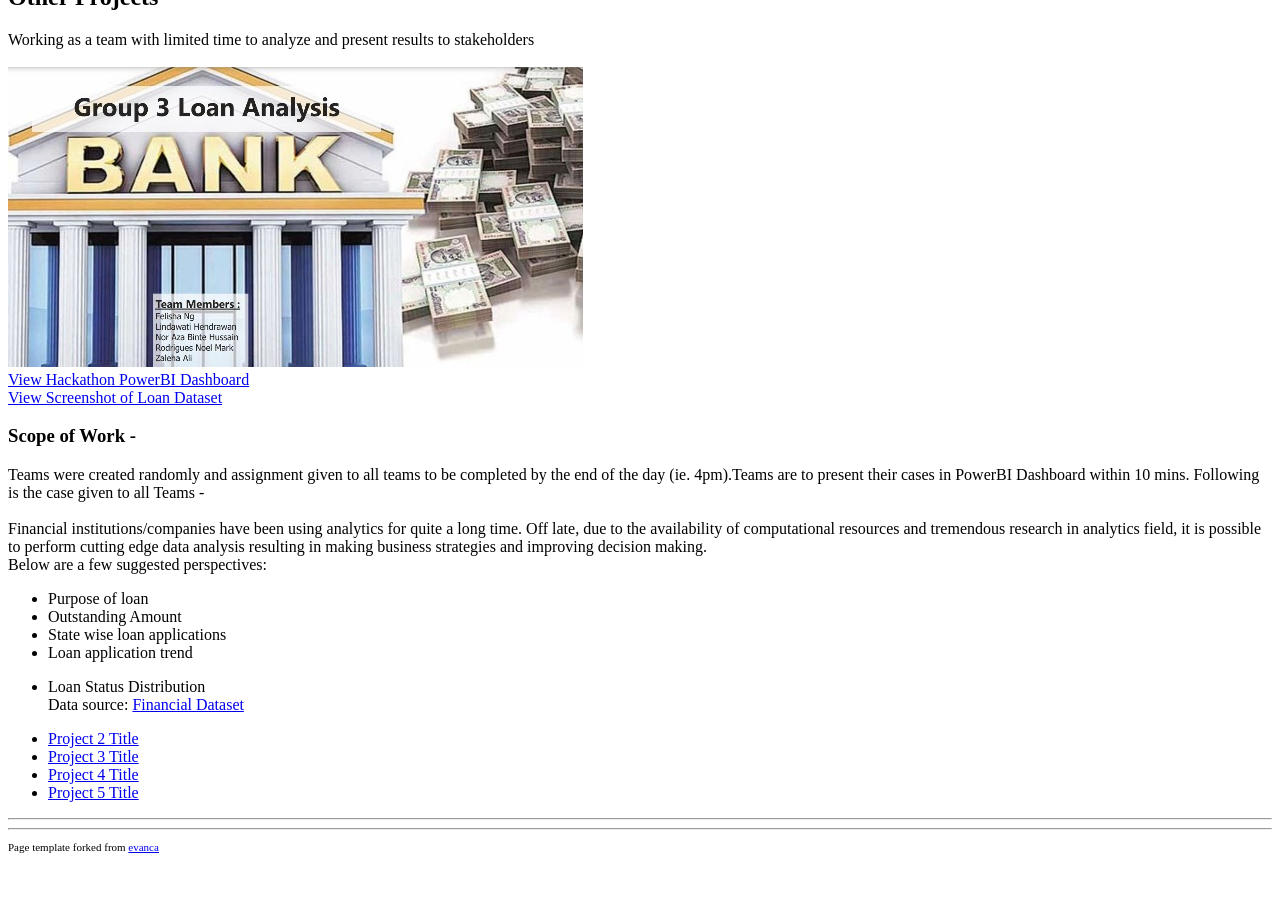
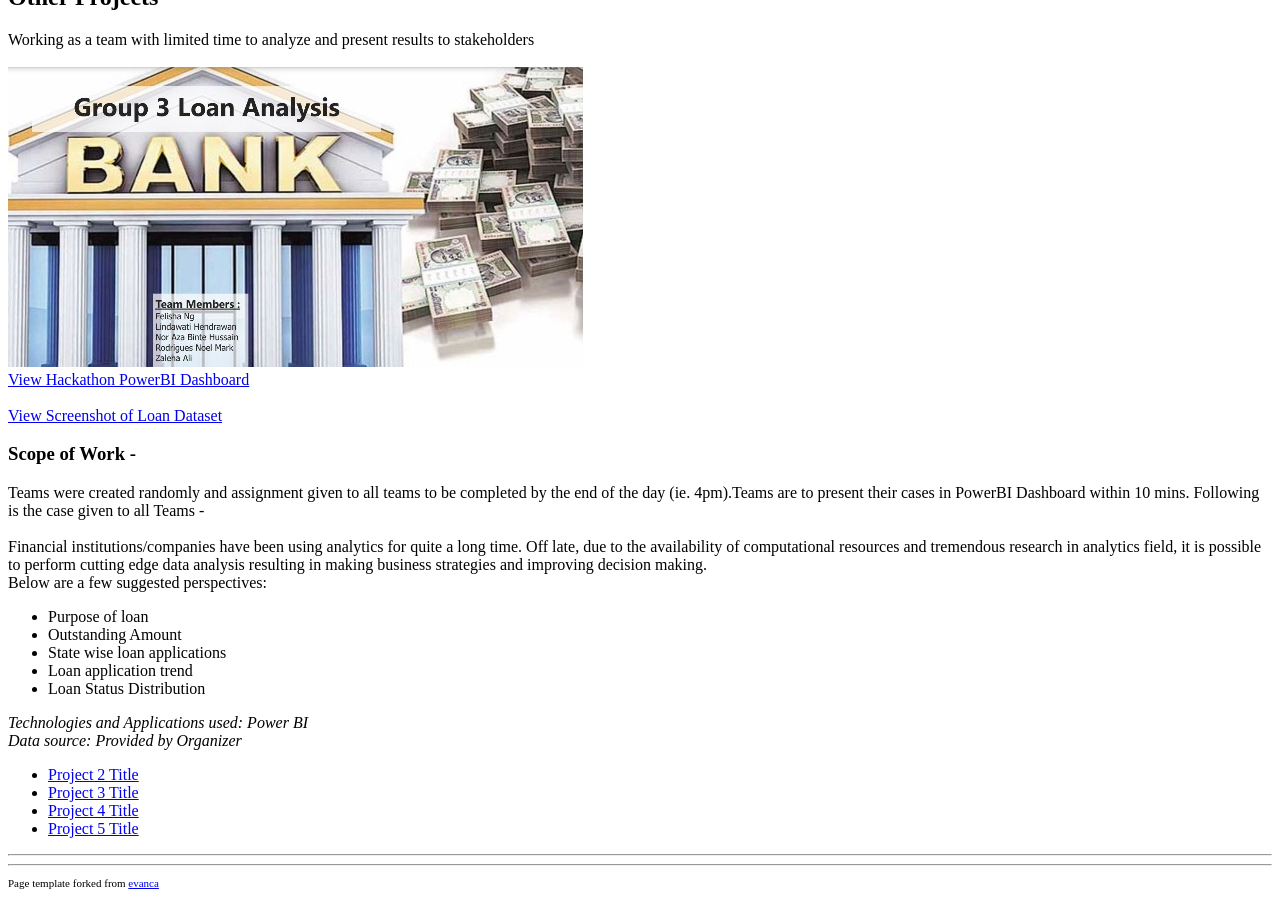
Before and after one commit to ZalehaAli/Data-Analytics-Portfolio, a Jekyll site: the page built from index.md, in a window 1280 px wide and 900 px high, scrolled down 3870 px. Built offline with Jekyll 4.4.1, drawn with Linux system fonts in a browser that asks for light colours; our own code applies the rules of GitHub Pages for plain Markdown files; before the commit the page ends 4734 px from its top, so only the background shows below that.

Commit message:
Update index.md

```diff
--- a/index.md
+++ b/index.md
@@ -158,6 +158,7 @@ Working as a team with limited time to analyze and present results to stakeholde
 <br>
 <a href="pdf/Hackathon.pdf" target="_blank">View Hackathon PowerBI Dashboard</a>
 <br>
+<br>
 <a href="pdf/Data.pdf" target="_blank">View Screenshot of Loan Dataset</a>
 ### Scope of Work -
 Teams were created randomly and assignment given to all teams to be completed by the end of the day (ie. 4pm).Teams are to present their cases in PowerBI Dashboard within 10 mins. Following is the case given to all Teams -
@@ -179,7 +180,10 @@ Below are a few suggested perspectives:
 <br>
 - Loan Status Distribution
 <br>
-Data source: <a href="https://drive.google.com/drive/folders/1bzq8TtP7PDheGpOq79IAqLxgxx4BULoC?usp=sharing" target="_blank">Financial Dataset</a>
+<p><em>Technologies and Applications used: Power BI</em><br>
+  <em>Data source: Provided by Organizer</em>
+</p>
+
 
 
 - [Project 2 Title](http://example.com/)
```
